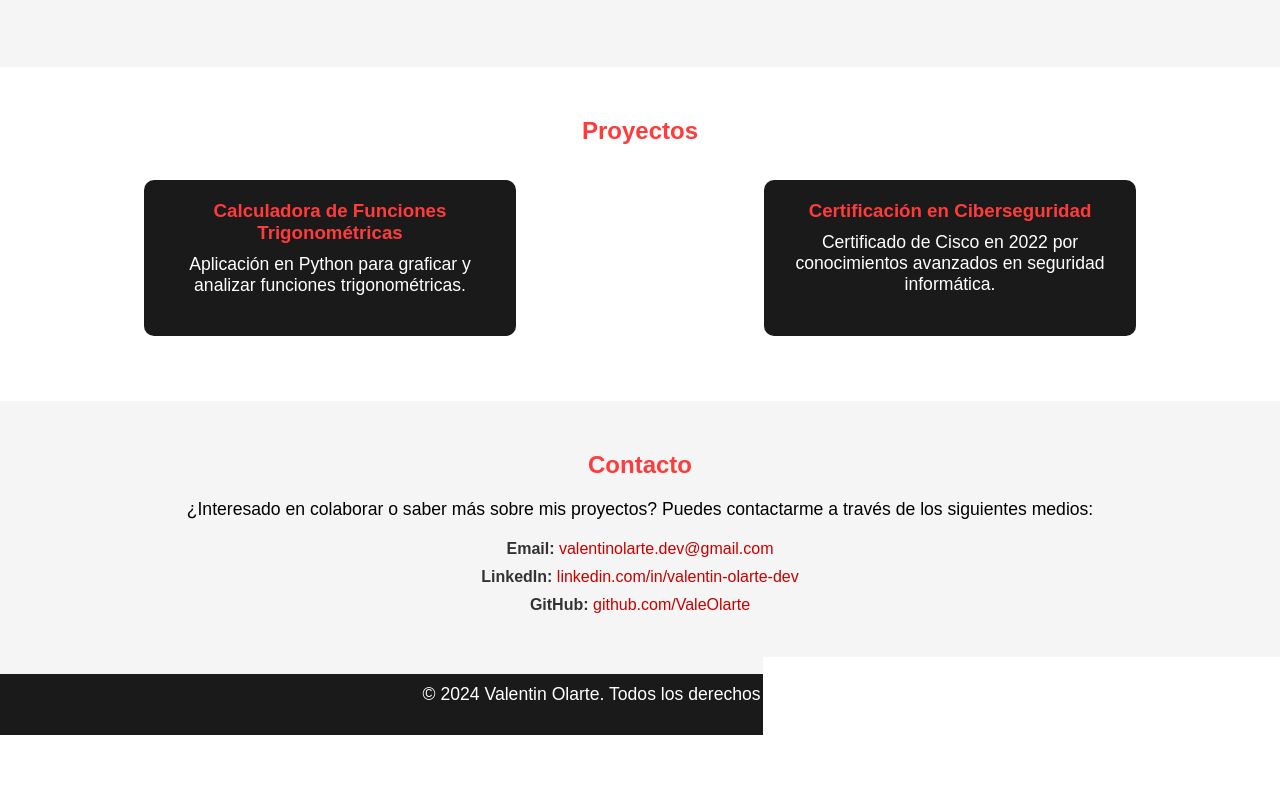
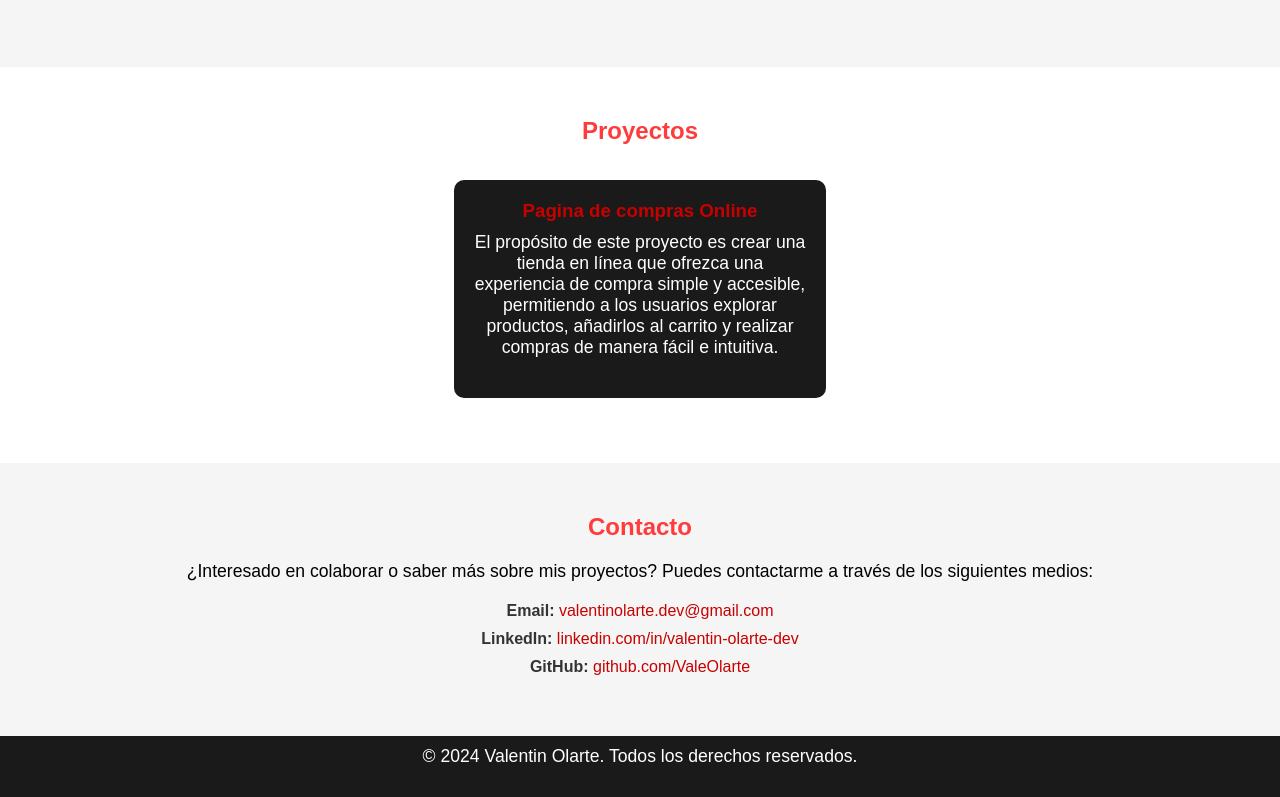
Before and after one commit to ValeOlarte/My-Profile, a plain HTML site: page index.HTML in a window 1280 px wide. Shown: the part 868-1665 px from the top of the page. Before the commit the page ends 1603 px from the top, so only its background shows below. Drawn offline with Linux system fonts and the light colour scheme.

Commit message:
Actualizacion 1.6.4

```diff
--- a/index.HTML
+++ b/index.HTML
@@ -43,12 +43,10 @@
                 <h2>Proyectos</h2>
                 <div class="project-list">
                     <div class="project-item">
-                        <h3>Calculadora de Funciones Trigonométricas</h3>
-                        <p>Aplicación en Python para graficar y analizar funciones trigonométricas.</p>
-                    </div>
-                    <div class="project-item">
-                        <h3>Certificación en Ciberseguridad</h3>
-                        <p>Certificado de Cisco en 2022 por conocimientos avanzados en seguridad informática.</p>
+                        <h3><a href="air31-web-page.vercel.app">Pagina de compras Online</a></h3>
+                        <p>El propósito de este proyecto es crear una tienda en línea que ofrezca una experiencia de compra
+                            simple y accesible, permitiendo a los usuarios explorar productos, añadirlos al carrito y realizar
+                            compras de manera fácil e intuitiva.</p>
                     </div>
                 </div>
             </div>
```
